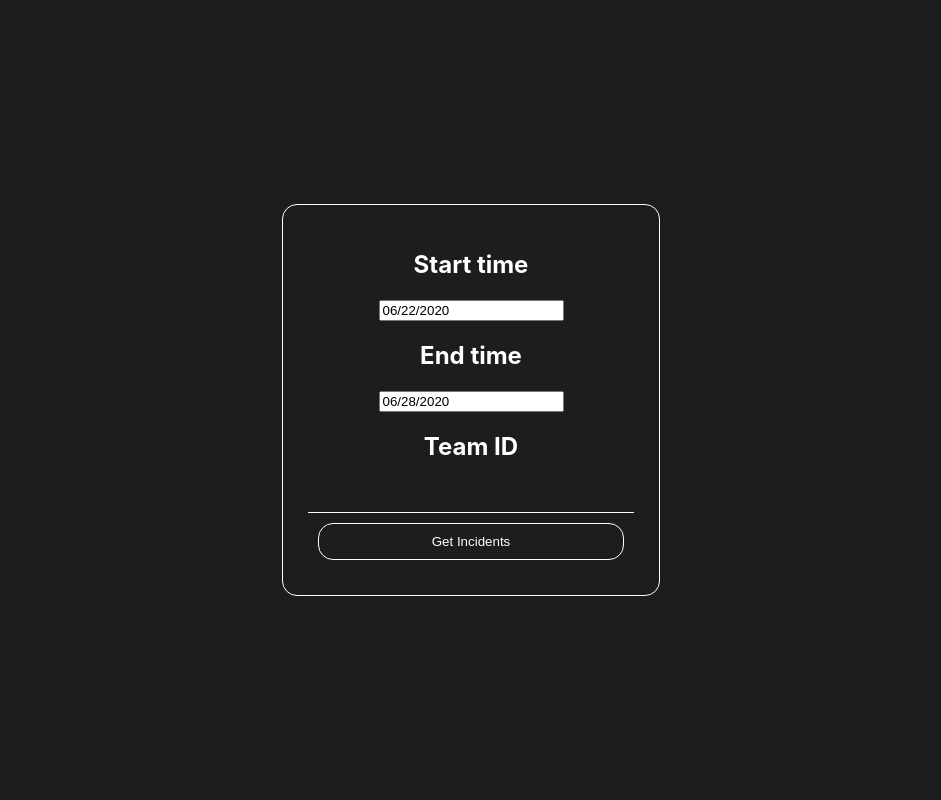
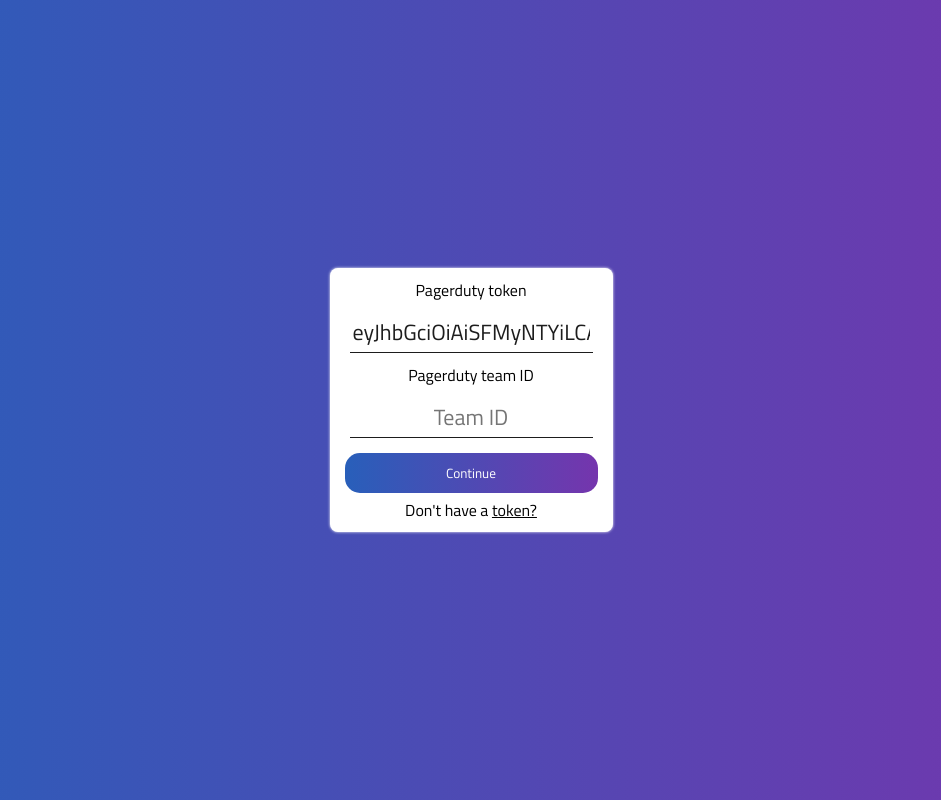
Before and after one commit to vastamaki/pagerduty-on-call-ui, a React (Create React App) app: page / in a window 1280 px wide. Before the commit this address led to /incidents. Shown: the whole page, without its empty margins (169-1110 px from the left). Built offline with nearby package versions, Linux system fonts and the light colour scheme; sample sign-in values are in the browser's storage.

Commit message:
Style adjustments

```diff
--- a/src/App.css
+++ b/src/App.css
@@ -1,5 +1,5 @@
 .App {
-  color: #ffffff;
+  color: #000000;
   min-width: 100%;
   min-height: 100%;
   display: flex;
@@ -19,19 +19,28 @@
 .input {
   background-color: transparent;
   border: none;
-  border-bottom: 1px solid #ffffff;
-  color: #ffffff;
+  border-bottom: 1px solid #1d1d1d;
+  color: #1d1d1d;
   text-align: center;
-  font-size: 25px;
+  font-size: 22px;
+  margin: 10px;
+  padding: 3px;
+}
+
+h3 {
+  padding: 0px;
+  margin: 0px;
 }
 
 .submit {
-  margin: 10px;
-  background-color: transparent;
+  margin: 5px;
   color: #ffffff;
+  background-color: #285FBA;
+  background-image: linear-gradient(to right,#285FBA, #7535AD);
   padding: 10px;
-  border: 1px solid #ffffff;
+  border: none;
   border-radius: 15px;
+  cursor: pointer;
 }
 
 .wrapper {
@@ -39,7 +48,13 @@
   flex-direction: column;
   justify-content: center;
   text-align: center;
-  border: solid 1px #ffffff;
+  box-shadow: 0px 0px 3px #ffffff;
+  background-color: #ffffff;
   padding: 10px;
-  border-radius: 15px;
+  border-radius: 8px;
 }
+
+p, a {
+  margin: 0px;
+  color: #000000;
+}
--- a/src/App.js
+++ b/src/App.js
@@ -7,15 +7,22 @@
 
     this.state = {
       token: "",
+      teamID: "",
     };
   }
 
   componentDidMount() {
-    const token = localStorage.getItem("token");
-    if (token) {
-      this.props.history.push("/incidents");
-    }
+    this.setState({
+      token: localStorage.getItem("token"),
+      teamID: localStorage.getItem("teamID"),
+    });
   }
+
+  changeTeamID = (e) => {
+    this.setState({
+      teamID: e.target.value,
+    });
+  };
 
   onChange(e) {
     this.setState({
@@ -33,14 +40,32 @@
       <div className="App">
         <div className="App-header">
           <div className="wrapper">
-            <h2>Enter your Pagerduty token</h2>
-            <input onChange={(e) => this.onChange(e)} className="input" />
+            <p>Pagerduty token</p>
+            <input
+              placeholder="Pagerduty token"
+              onChange={(e) => this.onChange(e)}
+              className="input"
+              value={this.state.token}
+            />
+            <p>Pagerduty team ID</p>
+            <input
+              onChange={(e) => this.changeTeamID(e)}
+              className="input"
+              value={this.state.teamID}
+              placeholder="Team ID"
+            />
             <input
               onClick={() => this.setToken()}
               className="submit"
               type="submit"
               value="Continue"
             />
+            <p>
+              Don't have a{" "}
+              <a href=" https://support.pagerduty.com/docs/generating-api-keys#generating-a-personal-rest-api-key">
+                token?
+              </a>
+            </p>
           </div>
         </div>
       </div>
--- a/src/GetView.css
+++ b/src/GetView.css
@@ -1,41 +1,36 @@
 ul {
   list-style-type: none;
-  display: flex;
-  flex-wrap: wrap;
   justify-content: center;
+  columns: 3;
+  -webkit-columns: 3;
+  -moz-columns: 3;
 }
 li {
-  flex: 0 0 25%;
+  margin: 10px;
   padding: 10px;
-  margin: 10px;
-  border-radius: 15px;
-  background-color: #181818;
-  color: #ffffff;
-}
-
-a {
-  color: #ffffff;
+  border-radius: 8px;
+  background-color: #ffffff;
 }
 
 .columns {
-  color: #ffffff;
+  color: #000000;
   text-align: center;
   justify-content: center;
-}
-
-.timeSelect {
-  display: flex;
-  flex-direction: column;
-  justify-content: center;
-  text-align: center;
-  text-align: center;
-  border: solid 1px #ffffff;
-  padding: 25px;
-  border-radius: 15px;
+  width: 100%;
 }
 
 h1 {
   cursor: pointer;
+  color: #ffffff;
+}
+
+h2 {
+  margin: 0px;
+  color: #000000;
+}
+
+h3 {
+  color: #000000;
 }
 
 .loading-spinner {
@@ -43,6 +38,13 @@
   width: 80px;
   height: 80px;
 }
+
+.datepicker {
+  margin: 5px;
+  padding: 0px;
+  text-align: center;
+}
+
 .loading-spinner:after {
   content: " ";
   display: block;
--- a/src/GetView.js
+++ b/src/GetView.js
@@ -31,6 +31,7 @@
     this.setState({
       teamID: e.target.value,
     });
+    localStorage.setItem("teamID", this.state.teamID);
   };
 
   getIncidents = async () => {
@@ -38,7 +39,6 @@
     this.setState({
       loading: true,
     });
-    localStorage.setItem("teamID", this.state.teamID);
     const params = {
       method: "GET",
       headers: {
@@ -85,30 +85,32 @@
     return (
       <React.Fragment>
         {this.state.loading ? null : (
-          <div className="timeSelect">
-            <h2>Start time</h2>
+          <div className="wrapper">
+            <p>Start time</p>
             <DatePicker
+              className="datepicker"
               locale="fi"
               selected={this.state.startDate}
               onChange={(e) => this.handleChange(e, "startDate")}
             />
-            <h2>End time</h2>
+            <p>End time</p>
             <DatePicker
+              className="datepicker"
               locale="fi"
               selected={this.state.endDate}
               onChange={(e) => this.handleChange(e, "endDate")}
-            />
-            <h2>Team ID</h2>
-            <input
-              onChange={(e) => this.changeTeamID(e)}
-              className="input"
-              value={this.state.teamID}
             />
             <input
               onClick={() => this.getIncidents()}
               className="submit"
               type="submit"
               value="Get Incidents"
+            />
+            <input
+              onClick={() => this.props.history.push("/")}
+              className="submit"
+              type="submit"
+              value="Back"
             />
           </div>
         )}
--- a/src/index.css
+++ b/src/index.css
@@ -1,17 +1,15 @@
+@import url('https://fonts.googleapis.com/css2?family=Titillium+Web');
+
+* {
+  font-family: 'Titillium Web', sans-serif;
+}
+
 html, body, #root {
-  background-color: #1d1d1d;
+  background-color: #285FBA;
+  background-image: linear-gradient(to right,#285FBA, #7535AD);
   height: 100%;
   margin: 0;
   padding: 0;
-  font-family: -apple-system, BlinkMacSystemFont, "Segoe UI", "Roboto", "Oxygen",
-    "Ubuntu", "Cantarell", "Fira Sans", "Droid Sans", "Helvetica Neue",
-    sans-serif;
   -webkit-font-smoothing: antialiased;
   -moz-osx-font-smoothing: grayscale;
 }
-
-
-code {
-  font-family: source-code-pro, Menlo, Monaco, Consolas, 'Courier New',
-    monospace;
-}
```
Also changed, not shown: public/manifest.json.
